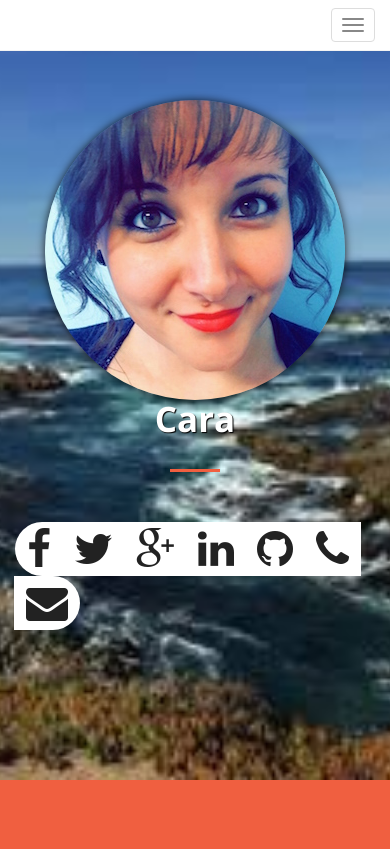
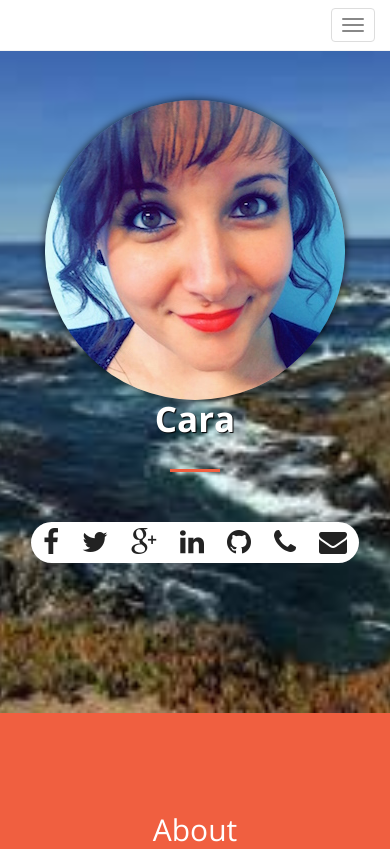
Before and after one commit to caradactyl/caradactyl.github.io, a plain HTML site: page index.html in a window 390 px wide. Shown: the top 849 px of the page. Drawn offline with nearby package versions, Linux system fonts and the light colour scheme.

Commit message:
reduced contact button size for mobile

```diff
--- a/index.html
+++ b/index.html
@@ -82,13 +82,13 @@
                 <hr>
                 <p>
                     <div class="btn-group">
-                        <a class="btn btn-default" href="facebook.com/caramagliozzi"><i class="fa fa-facebook fa-3x"></i></a>
-                        <a class="btn btn-default" href="twitter.com/caradactylic"><i class="fa fa-twitter fa-3x"></i></a>
-                        <a class="btn btn-default" href="google.com/+caramagliozzi"><i class="fa fa-google-plus fa-3x"></i></a>
-                        <a class="btn btn-default" href="linkedin.com/in/caramagliozzi"><i class="fa fa-linkedin fa-3x"></i></a>
-                        <a class="btn btn-default" href="github.com/caradactyl"><i class="fa fa-github fa-3x"></i></a>
-                        <a class="btn btn-default" href="tel:508-308-7972"><i class="fa fa-phone fa-3x"></i></a>
-                        <a class="btn btn-default" href="mailto:caramaglio@gmail.com"><i class="fa fa-envelope fa-3x"></i></a>
+                        <a class="btn btn-default" href="facebook.com/caramagliozzi"><i class="fa fa-facebook fa-2x"></i></a>
+                        <a class="btn btn-default" href="twitter.com/caradactylic"><i class="fa fa-twitter fa-2x"></i></a>
+                        <a class="btn btn-default" href="google.com/+caramagliozzi"><i class="fa fa-google-plus fa-2x"></i></a>
+                        <a class="btn btn-default" href="linkedin.com/in/caramagliozzi"><i class="fa fa-linkedin fa-2x"></i></a>
+                        <a class="btn btn-default" href="github.com/caradactyl"><i class="fa fa-github fa-2x"></i></a>
+                        <a class="btn btn-default" href="tel:508-308-7972"><i class="fa fa-phone fa-2x"></i></a>
+                        <a class="btn btn-default" href="mailto:caramaglio@gmail.com"><i class="fa fa-envelope fa-2x"></i></a>
                     </div>
                 </p>
                 <!-- <a href="#about" class="btn btn-primary btn-xl page-scroll">Find Out More</a> -->
```
